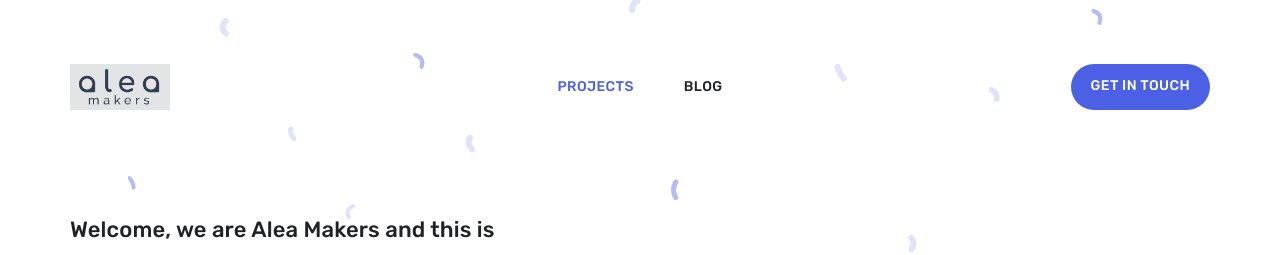
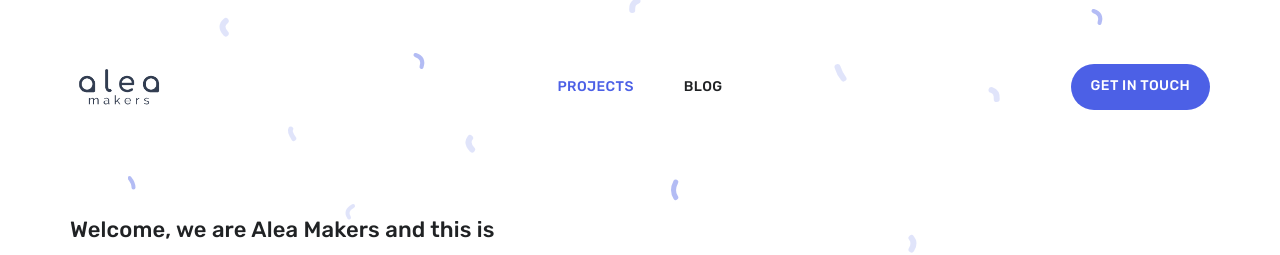
Before and after one commit to alea-git/alea-git.github.io, a Jekyll site: the page built from index.html, in a window 1280 px wide. Shown: the top 255 px of the page. Built offline with Jekyll 4.4.1, drawn with Linux system fonts in a browser that asks for light colours; nearby versions of some CDN libraries.

Commit message:
Updated '_data/settings.yml' via CloudCannon

```diff
--- a/_data/settings.yml
+++ b/_data/settings.yml
@@ -2,7 +2,7 @@ basic_settings:
   site_title: Alea Makers
   favicon_image: /images/favicon.png
 header_settings:
-  logo_image: /uploads/aleamakers.jpeg
+  logo_image: /images/projects/logoAleaMakers.png
   logo_width: '100'
 menu_settings:
   menu_items:
```
